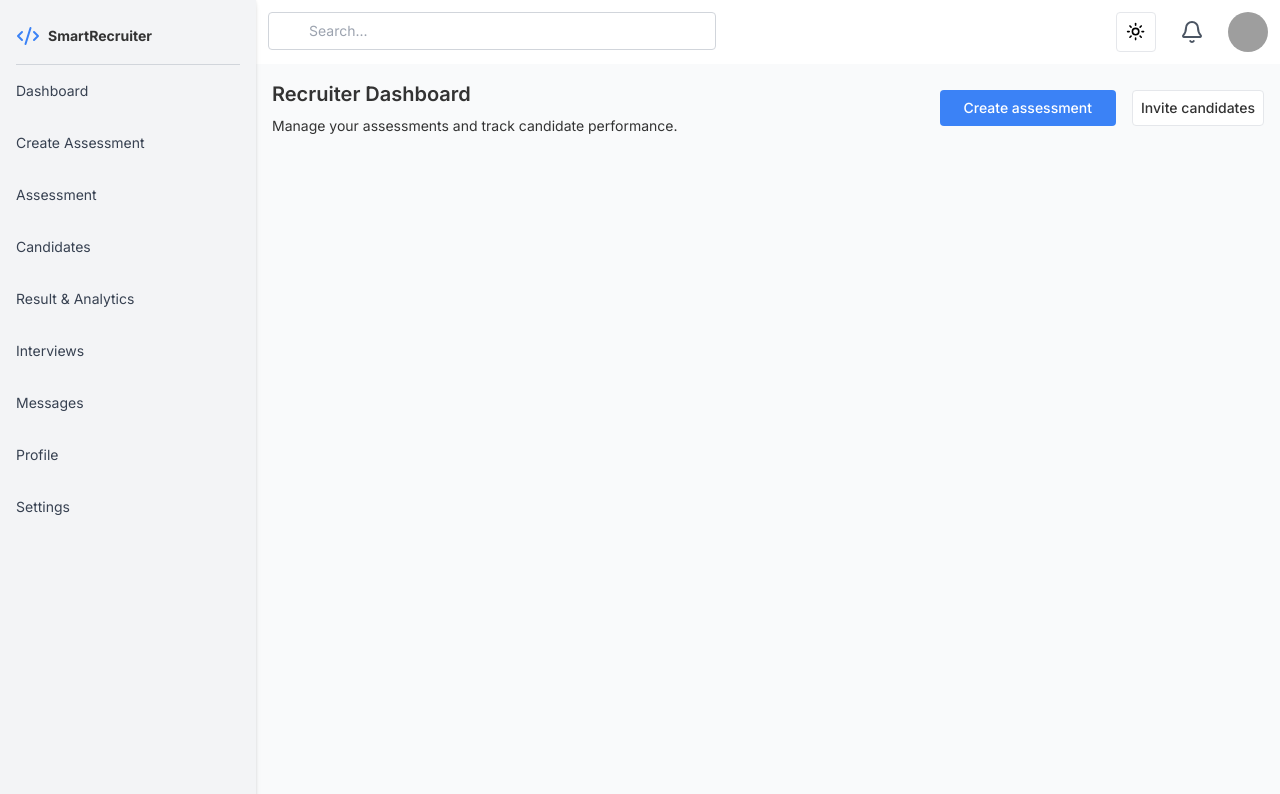
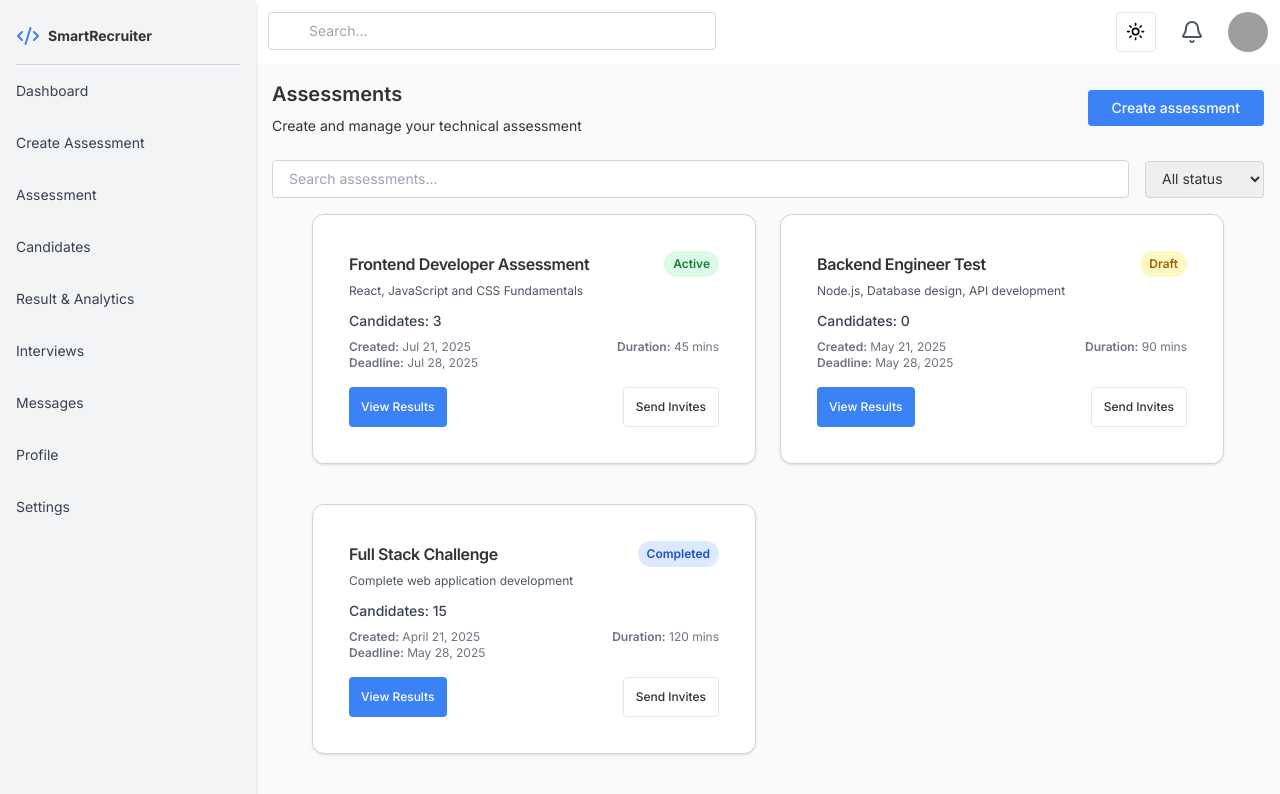
Before and after one commit to awuorochelle75/SmartRecruiter, a React (Vite) app in the folder client/: page /assessments in a window 1280 px wide. Shown: the top 794 px of the page. Built offline with nearby package versions, Linux system fonts and the light colour scheme; grey boxes are pictures that could not be loaded.

Commit message:
adds features to the assessment page

```diff
--- a/client/src/pages/Recruiter/Assessments.jsx
+++ b/client/src/pages/Recruiter/Assessments.jsx
@@ -21,9 +21,9 @@ export default function Assessment(){
      <div className="flex-1 p-4 bg-gray-50 overflow-auto">
           <div className="flex items-center justify-between">
         <div>
-          <h1 className="text-xl font-semibold">Recruiter Dashboard</h1>
+          <h1 className="text-xl font-semibold">Assessments</h1>
           <p className="text-sm mt-2">
-            Manage your assessments and track candidate performance.
+            Create and manage your technical assessment
           </p>
         </div>
         <div className="flex gap-4">
@@ -32,17 +32,131 @@ export default function Assessment(){
               <span className="flex items-center">Create assessment</span>
             </Link>
           </Button>
-
-          <Button asChild size="sm" variant="outline" className="text-sm px-2">
-            <Link to="/invite candidates">
-              <span className="flex items-center">Invite candidates</span>
-            </Link>
-          </Button>
         </div>
       </div>
 
+<div className="flex items-center justify-between mt-6">
+
+  <input
+    type="text"
+    placeholder="Search assessments..."
+    className="flex-grow max-w-5xl border border-gray-300 rounded-md px-4 py-2 text-sm "
+  />
+
+
+  <select
+    className="ml-4 border border-gray-300 rounded-md px-3 py-2 text-sm "
+  >
+    <option value="">All status</option>
+    <option value="active">Active</option>
+    <option value="draft">Draft</option>
+    <option value="archived">Completed</option>
+  </select>
+</div>
+
+<div className="grid grid-cols-1 md:grid-cols-2 gap-6 px-4 md:px-10 mb-10">
+       <Card className="bg-white border border-zinc-300 rounded-xl p-3 whitespace-nowrap transition duration-300 ease-in-out transform-gpu hover:scale-[1.02] hover:shadow-lg hover:z-[999] relative max-w-md w-full mt-4">
+  <CardHeader className="pb-2">
+    <div className="flex items-center justify-between">
+      <CardTitle className="text-base font-semibold">Frontend Developer Assessment</CardTitle>
+      <Badge className="bg-green-100 text-green-700 text-xs px-2 py-1">Active</Badge>
+    </div>
+    <CardDescription className="text-xs mt-1 text-gray-600">
+      React, JavaScript and CSS Fundamentals
+    </CardDescription>
+  </CardHeader>
+
+  <CardContent className="space-y-2 mt-1">
+
+    <div className="text-sm font-medium text-gray-700">Candidates: 3</div>
+
+
+    <div className="flex justify-between text-xs text-gray-500">
+      <div>
+        <p><span className="font-semibold">Created:</span> Jul 21, 2025</p>
+        <p><span className="font-semibold">Deadline:</span> Jul 28, 2025</p>
+      </div>
+      <p className="text-right"><span className="font-semibold">Duration:</span> 45 mins</p>
+    </div>
+
+
+    <div className="flex justify-between pt-2">
+      <Button  className="text-xs px-3 py-4">View Results</Button>
+      <Button variant="outline" className="text-xs px-3 py-3">Send Invites</Button>
+    </div>
+  </CardContent>
+</Card>
+
+
+ <Card className="bg-white border border-zinc-300 rounded-xl p-3 whitespace-nowrap transition duration-300 ease-in-out transform-gpu hover:scale-[1.02] hover:shadow-lg hover:z-[999] relative max-w-md w-full mt-4">
+  <CardHeader className="pb-2">
+    <div className="flex items-center justify-between">
+      <CardTitle className="text-base font-semibold">Backend Engineer Test</CardTitle>
+      <Badge className="bg-yellow-100 text-yellow-700 text-xs px-2 py-1">Draft</Badge>
+    </div>
+    <CardDescription className="text-xs mt-1 text-gray-600">
+      Node.js, Database design, API development
+    </CardDescription>
+  </CardHeader>
+
+  <CardContent className="space-y-2 mt-1">
+
+    <div className="text-sm font-medium text-gray-700">Candidates: 0</div>
+
+
+    <div className="flex justify-between text-xs text-gray-500">
+      <div>
+        <p><span className="font-semibold">Created:</span> May 21, 2025</p>
+        <p><span className="font-semibold">Deadline:</span> May 28, 2025</p>
+      </div>
+      <p className="text-right"><span className="font-semibold">Duration:</span> 90 mins</p>
+    </div>
+
+
+    <div className="flex justify-between pt-2">
+      <Button  className="text-xs px-3 py-4">View Results</Button>
+      <Button variant="outline" className="text-xs px-3 py-3">Send Invites</Button>
+    </div>
+  </CardContent>
+</Card>
+
+ <Card className="bg-white border border-zinc-300 rounded-xl p-3 whitespace-nowrap transition duration-300 ease-in-out transform-gpu hover:scale-[1.02] hover:shadow-lg hover:z-[999] relative max-w-md w-full mt-4">
+  <CardHeader className="pb-2">
+    <div className="flex items-center justify-between">
+      <CardTitle className="text-base font-semibold">Full Stack Challenge</CardTitle>
+      <Badge className="bg-blue-100 text-blue-700 text-xs px-2 py-1">Completed</Badge>
+    </div>
+    <CardDescription className="text-xs mt-1 text-gray-600">
+      Complete web application development
+    </CardDescription>
+  </CardHeader>
+
+  <CardContent className="space-y-2 mt-1">
+
+    <div className="text-sm font-medium text-gray-700">Candidates: 15</div>
+
+
+    <div className="flex justify-between text-xs text-gray-500">
+      <div>
+        <p><span className="font-semibold">Created:</span> April 21, 2025</p>
+        <p><span className="font-semibold">Deadline:</span> May 28, 2025</p>
+      </div>
+      <p className="text-right"><span className="font-semibold">Duration:</span> 120 mins</p>
+    </div>
+
+
+    <div className="flex justify-between pt-2">
+      <Button  className="text-xs px-3 py-4">View Results</Button>
+      <Button variant="outline" className="text-xs px-3 py-3">Send Invites</Button>
+    </div>
+  </CardContent>
+</Card>
+</div>
+
+
         </div>
+      </div>
         </div>
-        </div>
+
     )
 }
```
